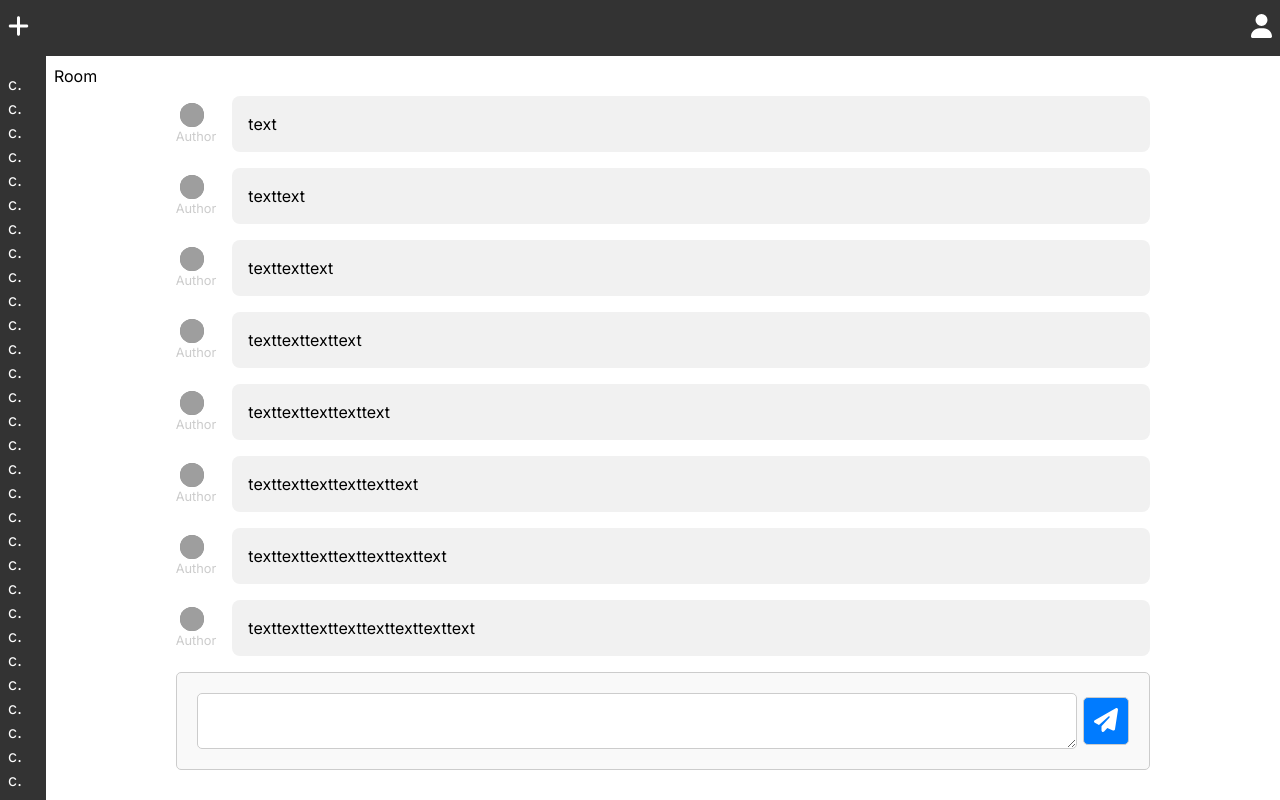
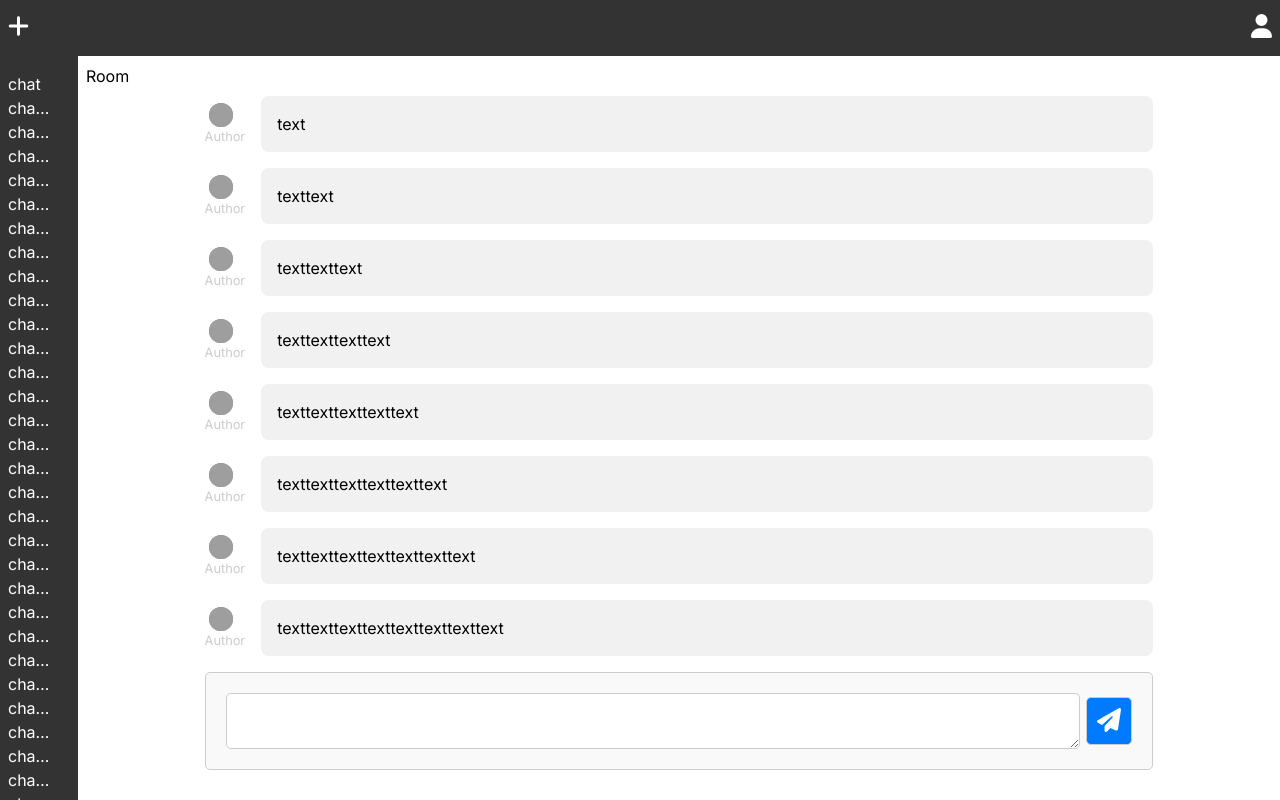
Before and after one commit to bukarinevg/chat-room, a Next.js app: page /chat in a window 1280 px wide. Built offline with nearby package versions, Linux system fonts and the light colour scheme; grey boxes are pictures that could not be loaded.

Commit message:
add change

```diff
--- a/src/app/ui/sidenav.tsx
+++ b/src/app/ui/sidenav.tsx
@@ -24,13 +24,13 @@ export default function Sidenav(){
                         {
                         chats.map((_, index) => (
                             <p
-                                className='sidenav__text'
+                                className='sidenav__link'
                                 key={index}
                                 style={
-                                    {maxWidth: open ? '200px' : '15px'}
+                                    {maxWidth: open ? '200px' : '50px'}
                                 }
                             >
-                                    chat {index}
+                                    chat {'str'.repeat(index)}
                             </p>
                         ))
                     }
--- a/src/styles/sidenav.scss
+++ b/src/styles/sidenav.scss
@@ -11,7 +11,7 @@
     width: auto;
     max-width: 100%;
 
-    &__text{
+    &__link{
         overflow:hidden;
         white-space:nowrap;
         text-overflow: ellipsis;
```
